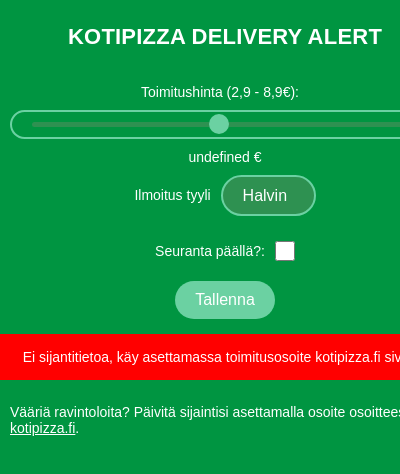
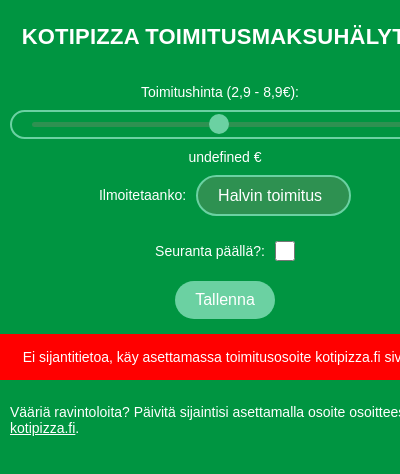
Before and after one commit to nikosalonen/kotipizza-browser-extension, a browser extension: page popup.html in a window 400 px wide. Shown: the top 474 px of the page. Drawn offline with Linux system fonts and the light colour scheme.

Commit message:
translations

```diff
--- a/popup.html
+++ b/popup.html
@@ -232,21 +232,21 @@
 </head>
 
 <body>
-  <h1>Kotipizza Delivery Alert</h1>
+  <h1>Kotipizza toimitusmaksuhälytin</h1>
   <div id="form">
 
     <label for="alertThreshold">Toimitushinta (2,9 - 8,9€):</label>
     <input type="range" id="alertThreshold" min="2.9" max="8.9" step="0.1">
     <span id="alertThresholdValue"></span>
     <div class="row">
-      <label for="alertAmount">Ilmoitus tyyli</label>
+      <label for="alertAmount">Ilmoitetaanko: </label>
       <select id="alertAmount">
-        <option value="1">Halvin</option>
-        <option value="2">Nopein</option>
+        <option value="1">Halvin toimitus</option>
+        <option value="2">Nopein toimitus</option>
       </select>
     </div>
     <div class="row">
-      <label for="alertEnabled">Seuranta päällä?:</label>
+      <label for="alertEnabled">Seuranta päällä?: </label>
       <input type="checkbox" id="alertEnabled">
     </div>
 
```
Also changed, not shown: manifest.json.
